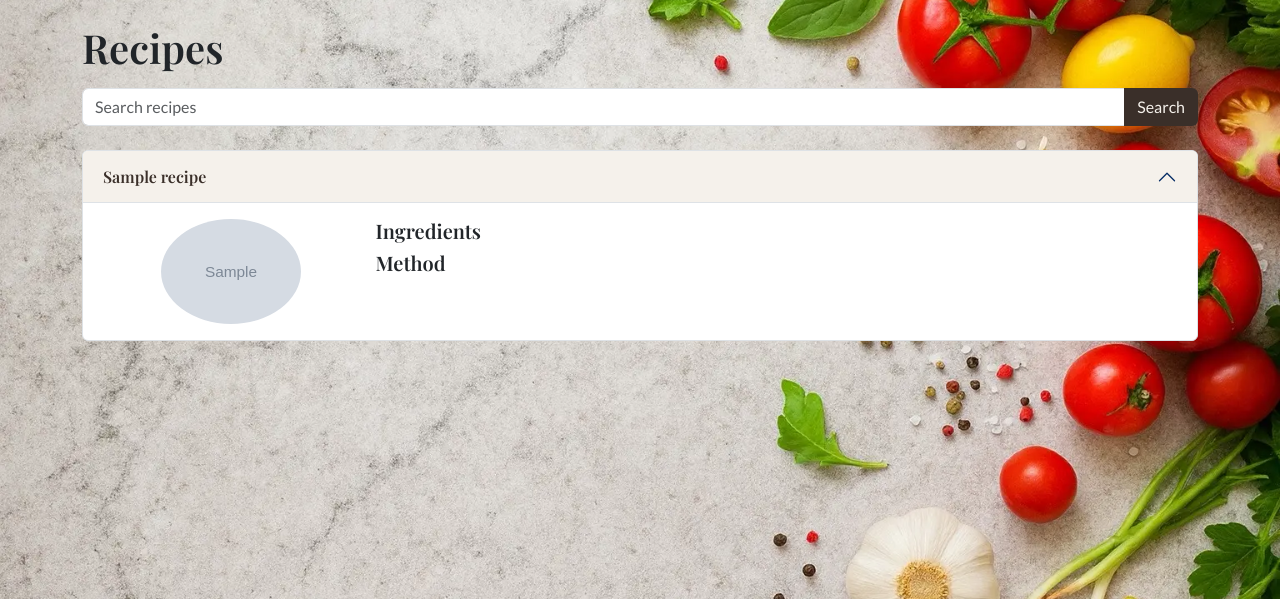
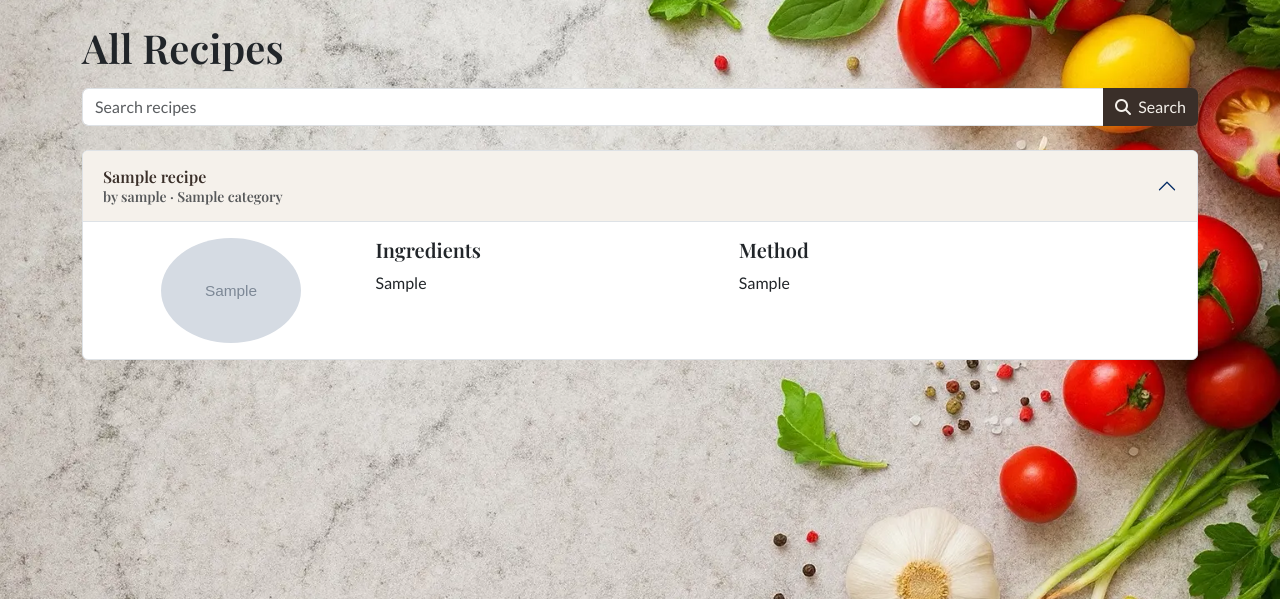
Before and after one commit to jolantadjatlova/easy-eats-kitchen, a Django app: page /recipes/ in a window 1280 px wide. Shown: the part 91-690 px from the top of the page. Run offline with Django 4.2, Linux system fonts and the light colour scheme; tables that the repository leaves empty hold one stand-in row (values such as "Sample post"); grey boxes marked "Sample" are stand-in pictures.

Commit message:
Add search functionality and improve recipes list display

```diff
--- a/templates/recipes/recipes.html
+++ b/templates/recipes/recipes.html
@@ -1,6 +1,15 @@
-{% extends "base.html" %} {% load static %} {% block content %}
+{% extends "base.html" %}
+{% load static %}
+
+{% block content %}
 <div class="container my-4">
-  <h1 class="mb-3">Recipes</h1>
+  <h1 class="mb-3">
+    {% if category %}
+      {{ category.name }} Recipes
+    {% else %}
+      All Recipes
+    {% endif %}
+  </h1>
 
   <!-- Search -->
   <form class="mb-4" method="get" role="search">
@@ -14,36 +23,62 @@
         value="{{ q|default:'' }}"
       />
       <button
-        class="btn"
+        class="btn btn-search"
         type="submit"
-        style="background-color: #3a2f29; color: #f5f1eb"
       >
-        Search
+        <i class="fa-solid fa-search me-1"></i> Search
       </button>
+      {% if q %}
+        <a href="{% if category %}{% url 'recipes:recipes_by_category' category.slug %}{% else %}{% url 'recipes:recipes_list' %}{% endif %}" class="btn btn-outline-secondary">
+          Clear
+        </a>
+      {% endif %}
     </div>
   </form>
 
-  <!-- Accordion -->
+  <!-- Search results info -->
+  {% if q %}
+    <p class="text-muted mb-3">
+      {% if recipes %}
+        Found {{ recipes.count }} recipe{{ recipes.count|pluralize }} matching "{{ q }}"
+      {% else %}
+        No recipes found matching "{{ q }}"
+      {% endif %}
+    </p>
+  {% endif %}
+
+  <!-- Recipes Accordion -->
+  {% if recipes %}
     <div class="accordion" id="recipesAccordion">
       {% for r in recipes %}
         <div class="accordion-item mb-3">
-      <h2 class="accordion-header" id="heading{{ r.id }}">
+          <h2 class="accordion-header" id="heading-{{ r.id }}">
             <button
               class="accordion-button {% if not forloop.first %}collapsed{% endif %}"
               type="button"
               data-bs-toggle="collapse"
-          data-bs-target="#collapse{{ r.id }}"
+              data-bs-target="#collapse-{{ r.id }}"
               aria-expanded="{% if forloop.first %}true{% else %}false{% endif %}"
-          aria-controls="collapse{{ r.id }}"
+              aria-controls="collapse-{{ r.id }}"
             >
-          {{ r.title }}
+              <div class="d-flex flex-column flex-md-row w-100 align-items-start align-items-md-center">
+                <div>
+                  <span class="fw-semibold d-block">{{ r.title }}</span>
+                  <small class="text-muted">
+                    by {{ r.owner.username }}
+                    {% if r.category %}
+                      · {{ r.category.name }}
+                    {% endif %}
+                  </small>
+                </div>
+              </div>
             </button>
           </h2>
 
           <div
-        id="collapse{{ r.id }}"
+            id="collapse-{{ r.id }}"
             class="accordion-collapse collapse {% if forloop.first %}show{% endif %}"
-        aria-labelledby="heading{{ r.id }}"
+            aria-labelledby="heading-{{ r.id }}"
             data-bs-parent="#recipesAccordion"
           >
             <div class="accordion-body">
@@ -54,37 +89,53 @@
                     <img
                       src="{{ r.image.url }}"
                       alt="{{ r.title }}"
-                class="img-fluid rounded-circle"
-                style="max-width: 140px"
+                      class="img-fluid rounded-circle recipe-image"
                     />
                   {% else %}
-              <img
-                src="{% static 'images/recipe_placeholder.png' %}"
-                alt="{{ r.title }}"
-                class="img-fluid rounded-circle"
-                style="max-width: 140px"
-              />
+                    <div class="d-flex align-items-center justify-content-center rounded-circle mx-auto recipe-image-placeholder">
+                      <i class="fa-solid fa-utensils fa-2x text-muted"></i>
+                    </div>
                   {% endif %}
                 </div>
 
                 <!-- Ingredients -->
                 <div class="col-12 col-md-4">
                   <h3 class="h5">Ingredients</h3>
-              <div class="mb-0">{{ recipe.ingredients|safe }}</div>
+                  <div class="recipe-content">{{ r.ingredients|safe }}</div>
+                </div>
 
                 <!-- Method -->
                 <div class="col-12 col-md-5">
                   <h3 class="h5">Method</h3>
-                <div class="mb-0">{{ recipe.method|safe }}</div>
+                  <div class="recipe-content">{{ r.method|safe }}</div>
                 </div>
               </div>
             </div>
           </div>
-        {% empty %}
-        <p>No recipes found.</p>
+        </div>
       {% endfor %}
     </div>
+  {% else %}
+    <!-- Empty state -->
+    <div class="text-center py-5">
+      <i class="fa-solid fa-bowl-food fa-4x text-muted mb-3"></i>
+      <h2 class="h4 mb-3">No Recipes Found</h2>
+      <p class="text-muted mb-4">
+        {% if q %}
+          Try adjusting your search terms.
+        {% elif category %}
+          No recipes in this category yet.
+        {% else %}
+          No recipes have been added yet.
+        {% endif %}
+      </p>
+      {% if user.is_authenticated %}
+        <a href="{% url 'recipes:add_recipe' %}" class="btn btn-search">
+          <i class="fa-solid fa-plus me-2"></i> Add a Recipe
+        </a>
+      {% endif %}
     </div>
+  {% endif %}
+</div>
+
 {% endblock %}
-  </div>
-</div>
```
Lines whose indentation alone changed are shown as unchanged.
